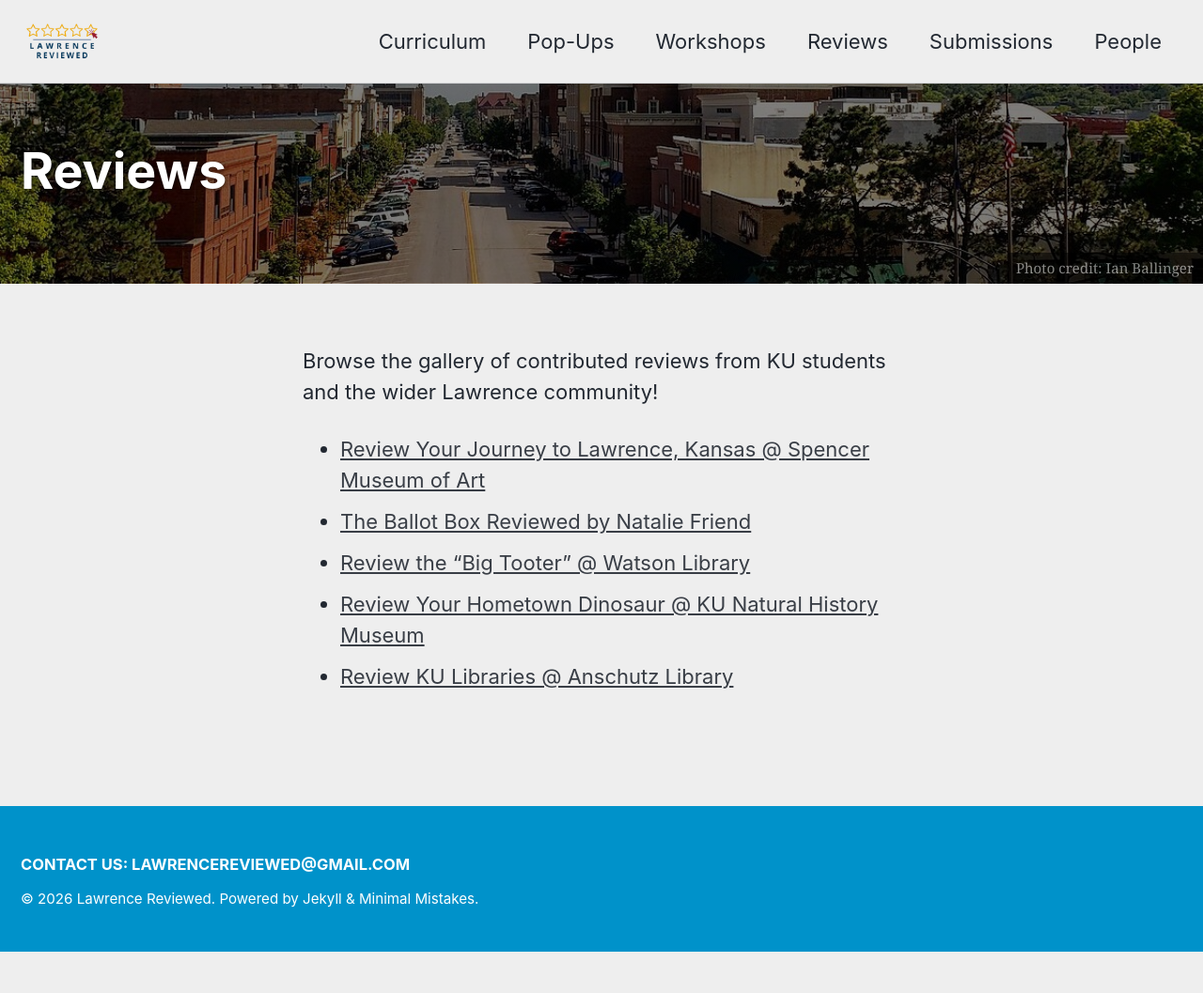
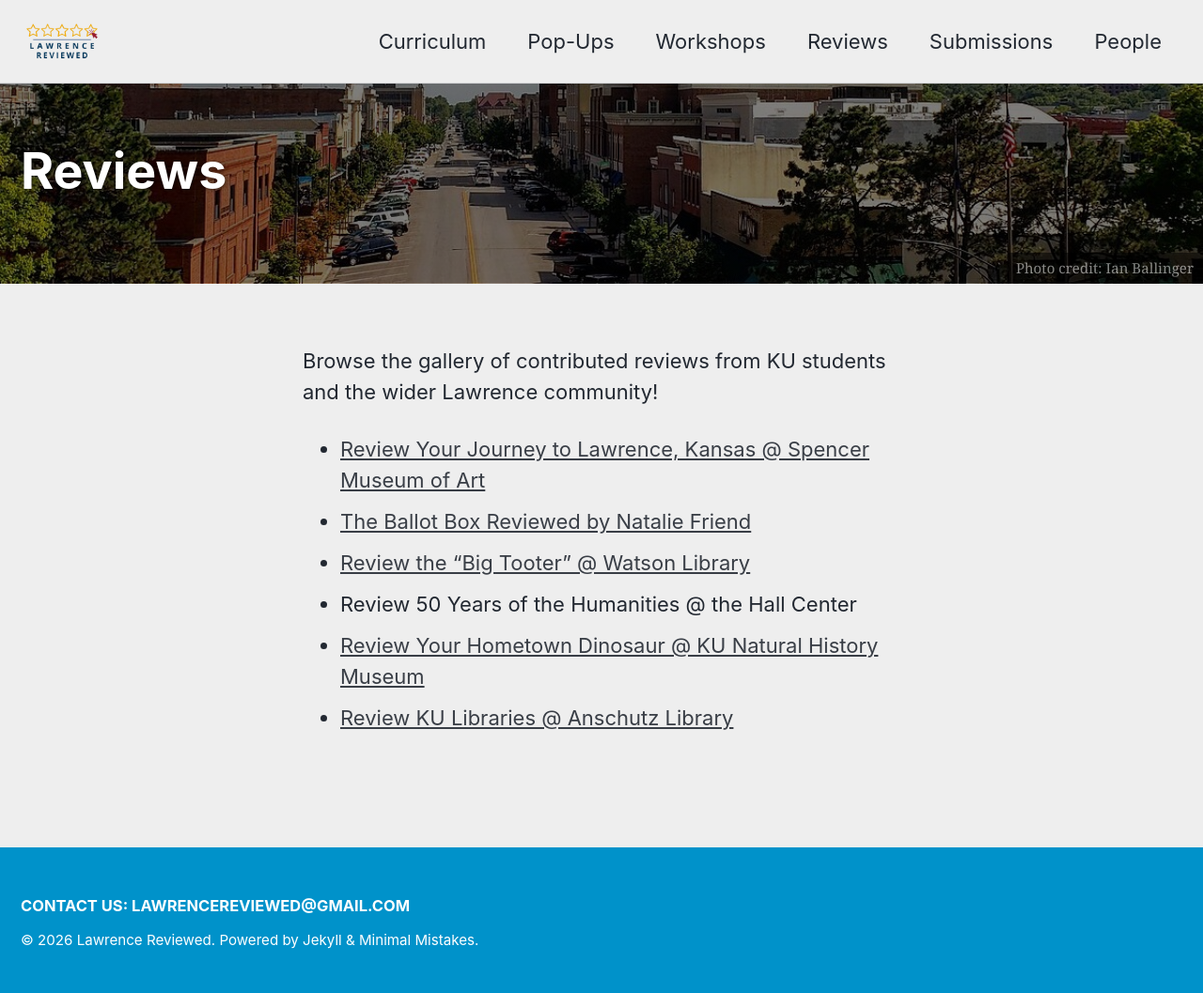
Before and after one commit to idrhku/lawrence-reviewed, a Jekyll site: the page built from _pages/reviews.md, in a window 1280 px wide. Shown: the whole page at 94% size. Built offline with Jekyll 4.4.1, drawn with Linux system fonts in a browser that asks for light colours; cached includes are drawn as plain includes; before the commit the page ends 1013 px from its top, so only the background shows below that.

Commit message:
Update reviews.md

```diff
--- a/_pages/reviews.md
+++ b/_pages/reviews.md
@@ -18,5 +18,6 @@ Browse the gallery of contributed reviews from KU students and the wider Lawrenc
 - [Review Your Journey to Lawrence, Kansas @ Spencer Museum of Art](/spencer-journey)
 - [The Ballot Box Reviewed by Natalie Friend](/ballotbox)
 - [Review the “Big Tooter” @ Watson Library](/big-tooter)
+- Review 50 Years of the Humanities @ the Hall Center
 - [Review Your Hometown Dinosaur @ KU Natural History Museum](/hometown-dinosaur)
 - [Review KU Libraries @ Anschutz Library](/ku-libraries)
```
